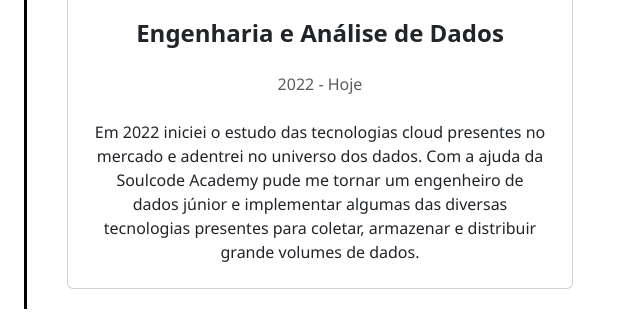
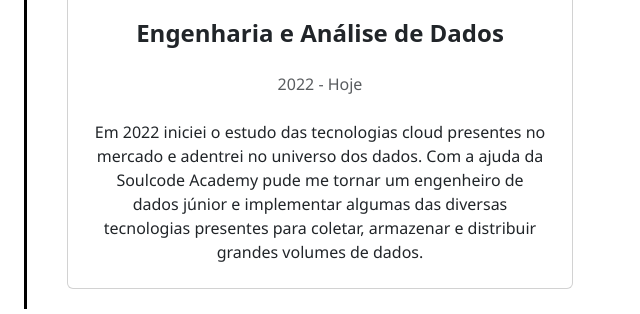
Before and after one commit to lucasbral/Lucasbral.github.io, a plain HTML site: page index.html in a window 1280 px wide. Shown: the part 3300-3614 px from the top of the page, 613-1253 px from the left. Drawn offline with Linux system fonts and the light colour scheme; some icons are missing; a web font is replaced by a local one.

Commit message:
update timeline

```diff
--- a/index.html
+++ b/index.html
@@ -153,7 +153,7 @@
                       <h4 class="fw-bold mb-4 text-center">Engenharia e Análise de Dados</h4>
                       <p class="text-muted mb-4"><i class="far fa-clock" aria-hidden="true"></i> 2022 - Hoje</p>
                       <p class="mb-0"> Em 2022 iniciei o estudo das tecnologias cloud presentes no mercado e adentrei no universo dos dados. Com a ajuda da Soulcode
-                        Academy pude me tornar um engenheiro de dados júnior e implementar algumas das diversas tecnologias presentes para coletar, armazenar e distribuir grande volumes de dados.
+                        Academy pude me tornar um engenheiro de dados júnior e implementar algumas das diversas tecnologias presentes para coletar, armazenar e distribuir grandes volumes de dados.
                       </p>
                     </div>
                   </div>
```
